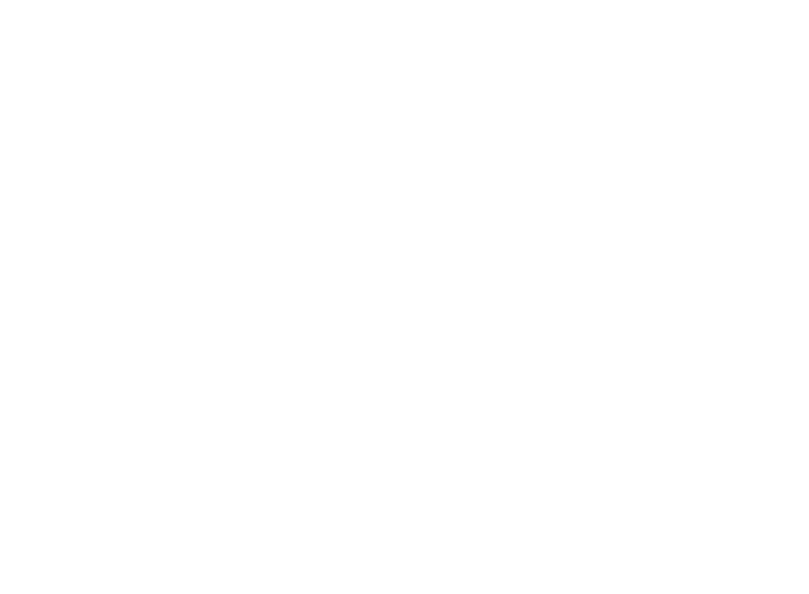
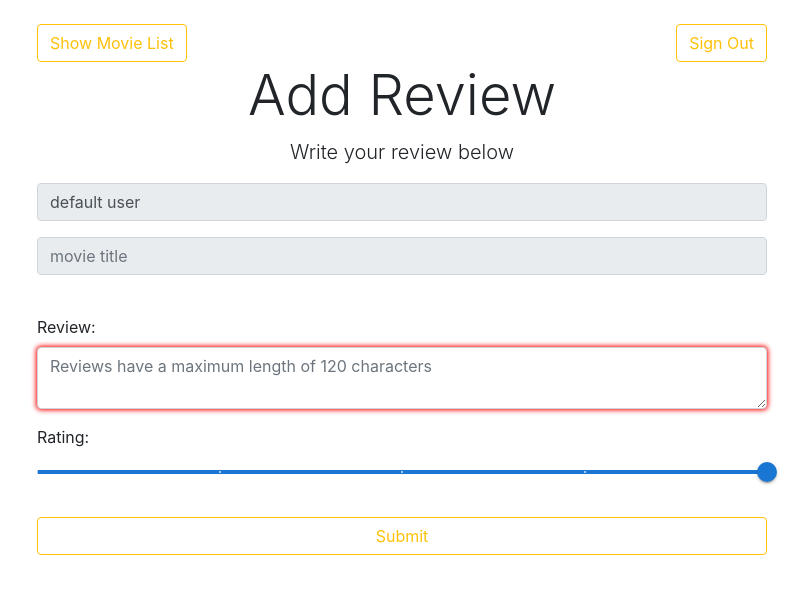
Before and after one commit to codingforkicks/MERN_Movies, a React (Create React App) app in the folder mern_app/: page /addReview in a window 1280 px wide. Before the commit this address had no page. Shown: the top 594 px of the page, without its empty margins (238-1047 px from the left). Built offline with nearby package versions, Linux system fonts and the light colour scheme.

Commit message:
added material UI for slider, completed mock review form and updated validation css

```diff
--- a/mern_app/package.json
+++ b/mern_app/package.json
@@ -3,6 +3,9 @@
   "version": "0.1.0",
   "private": true,
   "dependencies": {
+    "@emotion/react": "^11.10.6",
+    "@emotion/styled": "^11.10.6",
+    "@mui/material": "^5.11.14",
     "@testing-library/jest-dom": "^5.16.5",
     "@testing-library/react": "^13.4.0",
     "@testing-library/user-event": "^13.5.0",
--- a/mern_app/src/App.js
+++ b/mern_app/src/App.js
@@ -6,6 +6,7 @@
 import CreateMovie from './components/CreateMovie';
 import ShowMovieList from './components/ShowMovieList';
 import ShowMovieDetails from './components/ShowMovieDetails';
+import ReviewForm from './components/ReviewForm';
 
 
 const App = () => {
@@ -17,7 +18,8 @@
           <Route exact path='/register' element={<Register />} />
           <Route path='/showList' element={<ShowMovieList />} />
           <Route path='/addMovie' element={<CreateMovie />} />
-          <Route path='reviews/:id' element={<ShowMovieDetails />} />
+          <Route path='/addReview' element={<ReviewForm username='default user'/>} />
+          <Route path='/reviews/:id' element={<ShowMovieDetails />} />
         </Routes>
       </div>
     </BrowserRouter>
--- a/mern_app/src/components/GeneralForm.js
+++ b/mern_app/src/components/GeneralForm.js
@@ -5,6 +5,7 @@
 import { Link } from 'react-router-dom';
 import { useNavigate } from 'react-router-dom';
 import FormErrors from './FormErrors';
+import '../styles/style.css';
 
 const Form = (props) => {
 
@@ -147,7 +148,7 @@
                 <h1 className='display-4 text-center'>123 Movies</h1>
                 <p className='lead text-center'>{props.header}</p>
 
-                <form noValidate onSubmit={onSubmit}>
+                <form onSubmit={onSubmit}>
                 <div className={`form-group ${errorClass(formErrors.errors.username)}`}>
                     <input
                         type='text'
--- /dev/null
+++ b/mern_app/src/components/ReviewForm.js
@@ -0,0 +1,139 @@
+/*
+only users can use this form to review a movie from the movies list (addReview api)
+*/
+
+import React, { useState } from 'react';
+import { Link } from 'react-router-dom';
+import axios from 'axios';
+import { useNavigate } from 'react-router-dom';
+import '../styles/style.css';
+import { Slider } from '@mui/material';
+
+const ReviewForm = (props) => {
+    //define state with useState
+    const navigate = useNavigate();
+    const [movie, setMovie] = useState({
+        title: '',
+        year: '',
+        genre: ''
+    });
+
+    const [review, setReview] = useState({
+        enteredBy: '',
+        movie: null,
+        description: '',
+        rating: 5,
+    });
+
+    //set event listener
+    const onChange = (e) => {
+        setReview({...review, [e.target.name]: e.target.value});
+        console.log(`target.name: ${e.target.name}
+        target.value ${e.target.value}`);
+    };
+
+    const onSubmit = (e) => {
+        e.preventDefault();
+
+        axios
+        .post('http://localhost:8082/addReview', review)
+        .then((res) => {
+            console.log(res);
+            setMovie({
+                title: '',
+                year: '',
+                genre: ''
+            });
+            setReview({
+                enteredBy: '',
+                movie: null,
+                description: '',
+                rating: 5,
+            })
+
+            navigate('/showList');
+        })
+        .catch((err) => {
+            console.log(`Error in create movie: ${err}`);
+        });
+    };
+
+    return (
+        <div className='AddReview'>
+        <div className='container'>
+            <div className='row'>
+            <div className='col-md-8 m-auto'>
+                <br />
+                <Link to='/showList' className='btn btn-outline-warning float-left'>
+                Show Movie List
+                </Link>
+                <Link to='/' className='btn btn-outline-warning float-right'>
+                Sign Out
+                </Link>
+            </div>
+            <div className='col-md-8 m-auto'>
+                <h1 className='display-4 text-center'>Add Review</h1>
+                <p className='lead text-center'>Write your review below</p>
+
+                <form onSubmit={onSubmit}>
+                <div className='form-group'>
+                    <input
+                    type='text'
+                    name='username'
+                    className='form-control'
+                    value={props.username}
+                    readOnly
+                    />
+                </div>
+                <div className='form-group'>
+                    <input
+                    type='text'
+                    placeholder='movie title'
+                    name='title'
+                    className='form-control'
+                    value={''}
+                    readOnly
+                    />
+                </div>
+                <br />
+                <label>Review: </label>
+                <div className='form-group'>
+                    <textarea
+                    type='textarea'
+                    placeholder='Reviews have a maximum length of 120 characters'
+                    name='description'
+                    minLength={20}
+                    maxLength={120}
+                    className='form-control'
+                    onChange={onChange}
+                    required
+                    />
+                </div>
+                <label>Rating:</label>
+                <div className='form-group'>
+                    <Slider
+                        name='rating'
+                        aria-label="Temperature"
+                        defaultValue={5}
+                        valueLabelDisplay="auto"
+                        step={1}
+                        marks
+                        min={1}
+                        max={5}
+                        onChange={onChange}
+                        required
+                    />
+                </div>
+                <input
+                    type='submit'
+                    className='btn btn-outline-warning btn-block mt-4'
+                />
+                </form>
+            </div>
+            </div>
+        </div>
+        </div>
+    );
+};
+
+export default ReviewForm;
--- a/mern_app/src/components/ShowMovieDetails.js
+++ b/mern_app/src/components/ShowMovieDetails.js
@@ -19,6 +19,7 @@
         axios
         .get(`http://localhost:8082/reviews/${id}`)
         .then((res) => {
+            console.log(res.data);
             setMovie(res.data);
         }).catch((err) => {
             console.log(`Error from ShowMovieDetails: ${err}`);
--- /dev/null
+++ b/mern_app/src/styles/style.css
@@ -0,0 +1,7 @@
+input:invalid {
+    box-shadow: 0 0 5px 1px red;
+}
+
+textarea:invalid {
+    box-shadow: 0 0 5px 1px red;
+}
```
Also changed, not shown: 1 other file (tests, documents, lock files or other folders).
